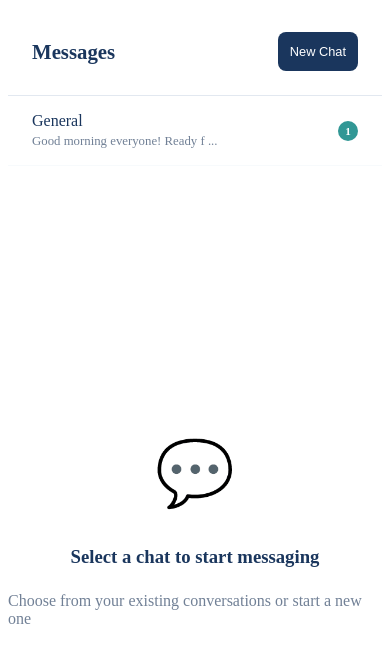
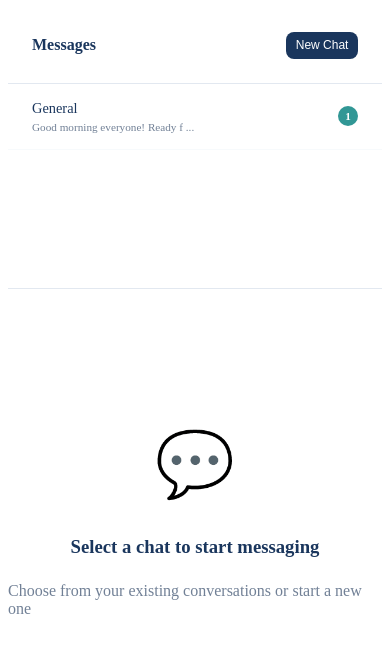
Before and after one commit to Kirtivanjode/Employeehub, an Angular app: page /chat in a window 390 px wide. Shown: the top 662 px of the page. Built offline with nearby package versions, Linux system fonts and the light colour scheme.

Commit message:
your commit message

```diff
--- a/src/app/components/chat/chat.component.css
+++ b/src/app/components/chat/chat.component.css
@@ -4,6 +4,7 @@
   background: #f7fafc;
 }
 
+/* Sidebar */
 .chat-sidebar {
   width: 300px;
   background: white;
@@ -65,6 +66,7 @@
   object-fit: cover;
 }
 
+/* Chat Rooms */
 .chat-rooms {
   flex: 1;
   overflow-y: auto;
@@ -117,6 +119,7 @@
   font-weight: 600;
 }
 
+/* Chat Main */
 .chat-main {
   flex: 1;
   display: flex;
@@ -200,6 +203,7 @@
   word-wrap: break-word;
 }
 
+/* Input Area */
 .message-input-container {
   padding: 1rem;
   background: white;
@@ -222,6 +226,7 @@
   border-color: #319795;
 }
 
+/* No Chat Selected */
 .no-chat-selected {
   flex: 1;
   display: flex;
@@ -242,6 +247,7 @@
   margin-bottom: 0.5rem;
 }
 
+/* Buttons */
 .btn {
   padding: 0.75rem;
   border-radius: 0.5rem;
@@ -265,6 +271,7 @@
   background: #2d3748;
 }
 
+/* Custom Messages */
 .my-message {
   text-align: right;
   background: #2b6cb0;
@@ -287,6 +294,29 @@
   display: inline-block;
 }
 
+/* ================= RESPONSIVE DESIGN ================= */
+
+/* Tablets (768px - 1024px) */
+@media (max-width: 1024px) {
+  .chat-sidebar {
+    width: 250px;
+  }
+
+  .chat-header h3 {
+    font-size: 1rem;
+  }
+
+  .message {
+    max-width: 80%;
+  }
+
+  .message-input {
+    font-size: 0.9rem;
+    width: 70%;
+  }
+}
+
+/* Mobiles (480px - 767px) */
 @media (max-width: 768px) {
   .chat-container {
     flex-direction: column;
@@ -295,14 +325,72 @@
 
   .chat-sidebar {
     width: 100%;
-    height: 300px;
+    height: 280px;
+    border-right: none;
+    border-bottom: 1px solid #e2e8f0;
   }
 
   .chat-main {
-    height: calc(100vh - 380px);
+    height: calc(100vh - 360px);
+  }
+
+  .chat-header {
+    padding: 1rem;
+  }
+
+  .chat-header h3 {
+    font-size: 0.9rem;
   }
 
   .message {
     max-width: 85%;
   }
+
+  .message-input {
+    width: 100%;
+    font-size: 0.9rem;
+  }
+
+  .btn {
+    padding: 0.5rem;
+    font-size: 0.8rem;
+  }
 }
+
+/* Small Mobiles (below 480px) */
+@media (max-width: 480px) {
+  .sidebar-header h2 {
+    font-size: 1rem;
+  }
+
+  .employee-list h3 {
+    font-size: 0.85rem;
+  }
+
+  .room-name {
+    font-size: 0.9rem;
+  }
+
+  .last-message {
+    font-size: 0.7rem;
+  }
+
+  .chat-header h3 {
+    font-size: 0.85rem;
+  }
+
+  .message {
+    max-width: 90%;
+    font-size: 0.85rem;
+  }
+
+  .message-input {
+    font-size: 0.8rem;
+    padding: 0.5rem;
+  }
+
+  .btn {
+    font-size: 0.75rem;
+    padding: 0.4rem 0.6rem;
+  }
+}
```
